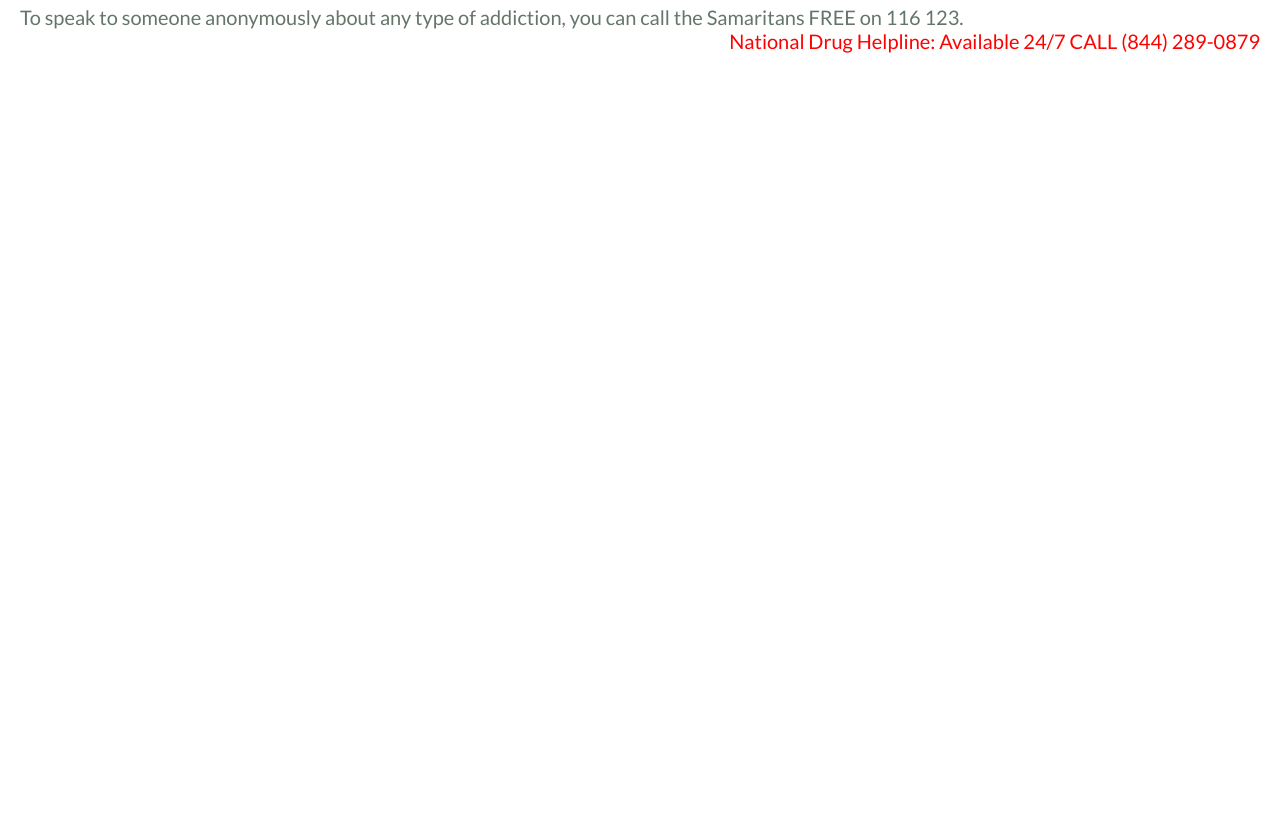
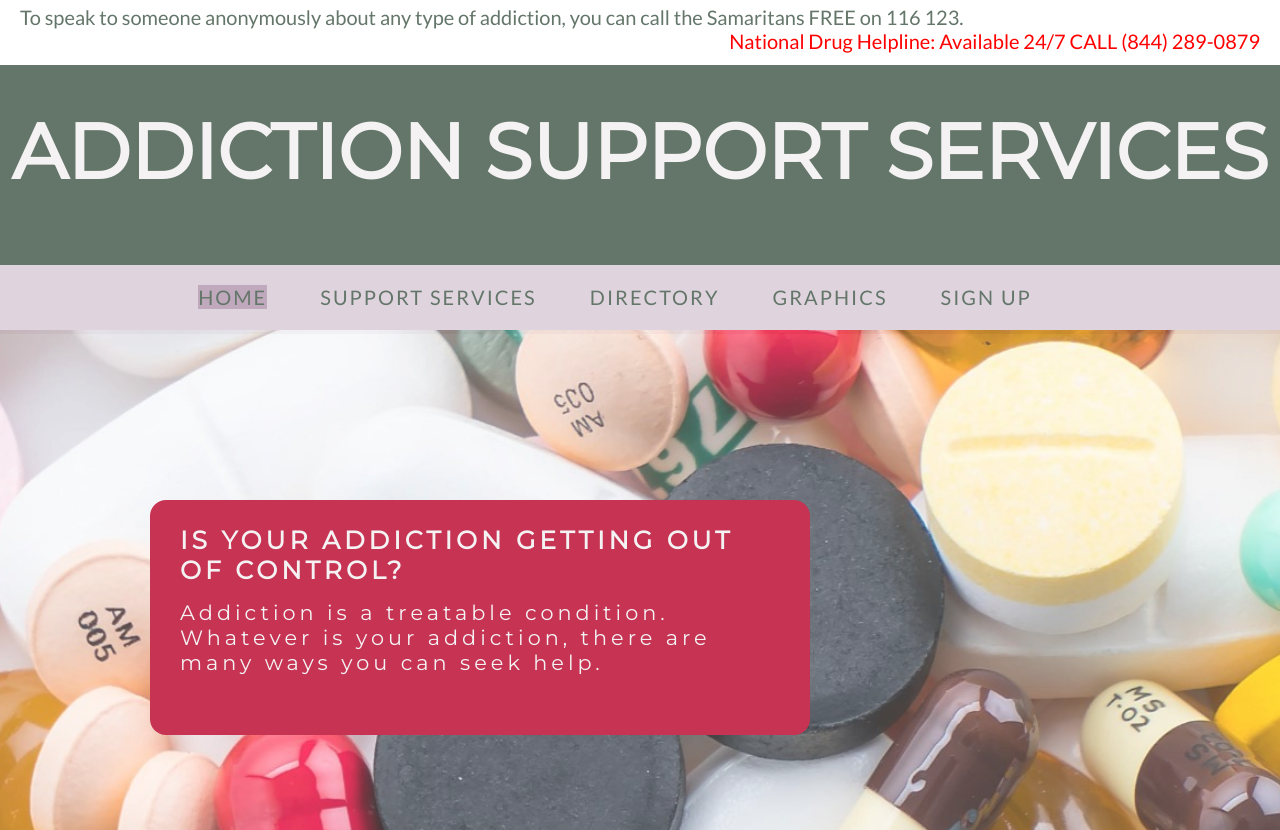
Before and after one commit to Code-Institute-Submissions/surviving-addiction, a plain HTML site: page index.html in a window 1280 px wide. Before the commit the page ends 800 px from the top, so only its background shows below. Drawn offline with Linux system fonts and the light colour scheme.

Commit message:
Add navigation and main header

```diff
--- a/assets/css/style.css
+++ b/assets/css/style.css
@@ -46,3 +46,142 @@ h1 {
     float: right;
     color: red;
 }
+
+
+
+/* headings and logo */
+
+#logo-box {
+    height: 200px;
+    width: 100%;
+    background-color: #64766a;
+    margin-top: 30px;
+}
+
+#logo-text {
+    text-align: center;
+    font-size: 480%;
+    color: #f4f2f3;
+    padding-top: 40px;
+    text-transform: uppercase;
+
+}
+
+#logo-text:hover {
+    color: #c0a9bd;
+}
+
+#logo-box a {
+    text-decoration: none;
+}
+
+
+/* navigation links */
+
+#nav {
+    height: 65px;
+    text-align: center;
+}
+
+#menu {
+    background-color: rgb(192, 169, 189, .5);
+}
+
+#menu li {
+    font-size: 110%;
+    letter-spacing: 2px;
+    display: inline-block;
+    list-style-type: none;
+    margin-right: 50px;
+    padding: 15px 0 25px 0;
+    margin-top: 5px;
+}
+
+#menu a {
+    text-decoration: none;
+    color: inherit;
+    font-size: 20px;
+    text-transform: uppercase;
+}
+
+#menu a:hover {
+    background-color: #c0a9bd;
+}
+
+.active {
+    background-color: #c0a9bd;
+
+}
+
+
+/* addiction image */
+
+#addiction-outer {
+    height: 500px;
+    width: 100%;
+    overflow: hidden;
+
+}
+
+#addiction-img {
+    height: 500px;
+    width: 100%;
+    opacity: .8;
+    background-image: url('../images/pills.jpg');
+
+    /* background-repeat: no-repeat; */
+
+    /* animates zoom effect on loading page */
+    animation-name: addiction-zoom;
+    animation-duration: 3s;
+    animation-fill-mode: forwards;
+
+}
+
+
+/* creates the level of zoom for the addiction image */
+@keyframes addiction-zoom {
+    from {
+        transform: scale(1);
+
+    }
+
+    to {
+        transform: scale(1.1);
+
+    }
+}
+
+
+#cover-text {
+    font-size: 130%;
+    font-family: 'Montserrat', sans-serif;
+    text-transform: uppercase;
+    letter-spacing: 4px;
+
+    width: 600px;
+    height: 200px;
+
+    padding: 25px 30px 10px 30px;
+
+    background-color: rgb(198, 51, 83);
+    border-radius: 1rem;
+
+
+    top: 500px;
+    left: 150px;
+    position: absolute;
+
+}
+
+
+#cover-h2 {
+    color: #f4f2f3;
+    font-size: 25px;
+}
+
+#cover-p {
+    text-transform: none;
+    color: #f4f2f3;
+    padding-top: 15px;
+}
--- a/index.html
+++ b/index.html
@@ -24,6 +24,51 @@
     </div>
 
 
+    <header>
+
+        <div id="logo-box">
+            <a href="index.html" title="Go back to homepage">
+                <h1 id="logo-text">Addiction Support Services</h1>
+            </a>
+        </div>
+
+
+        <nav id="nav">
+            <ul id="menu">
+                <li>
+                    <a href="index.html" class="active">Home </a>
+                </li>
+                <li>
+                    <a href="support-services.html">Support Services</a>
+                </li>
+
+                <li>
+                    <a href="directory.html">Directory</a>
+                </li>
+                <li>
+                    <a href="graphics.html">Graphics</a>
+                </li>
+
+                <li>
+                    <a href="sign-up.html"> Sign Up </a>
+                </li>
+            </ul>
+        </nav>
+    </header>
+    <section id="addiction-outer">
+        <div id="addiction-img">
+
+        </div>
+
+        <div id="cover-text">
+            <h2 id="cover-h2">Is your addiction getting out of control?</h2>
+            <p id="cover-p">Addiction is a treatable condition. Whatever is your addiction, there are many ways you can
+                seek help.</p>
+        </div>
+
+    </section>
+
+
 </body>
 
 </html>
```
Also changed, not shown: assets/images/pills.jpg (added).
